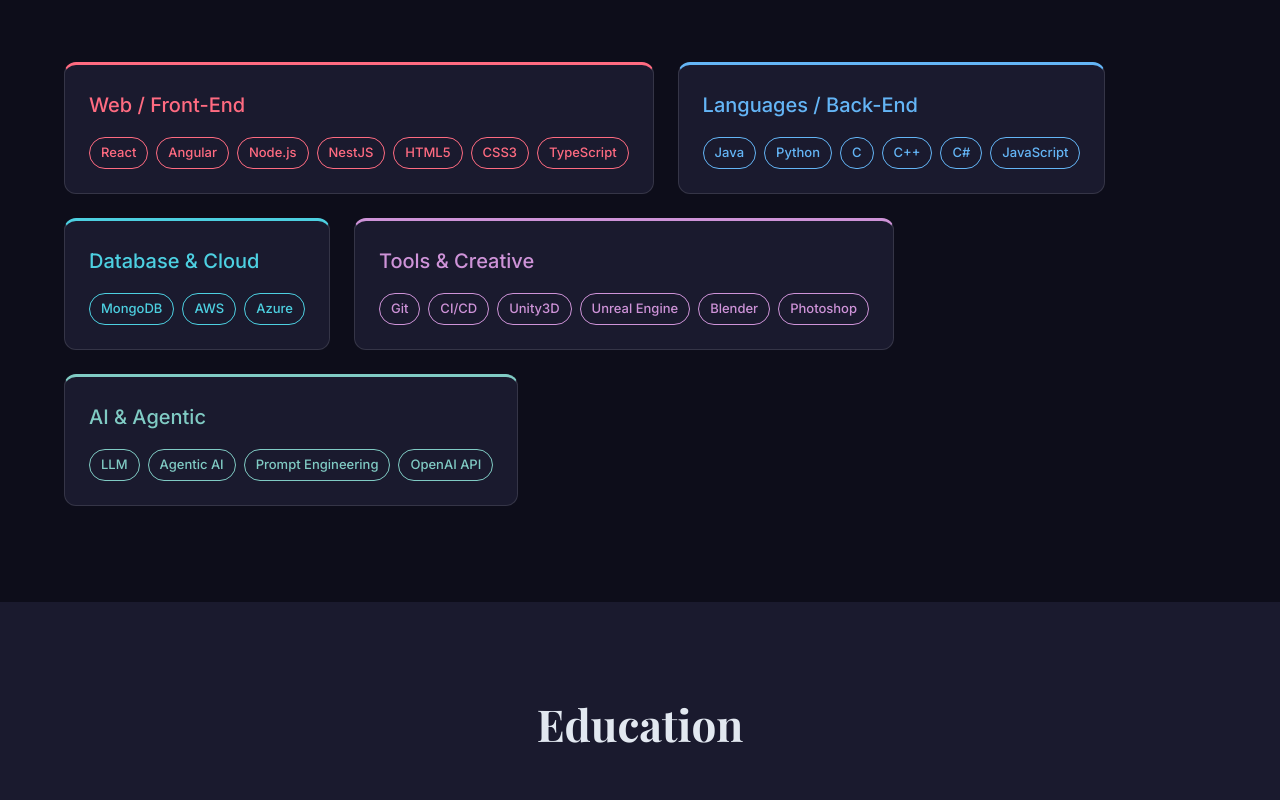
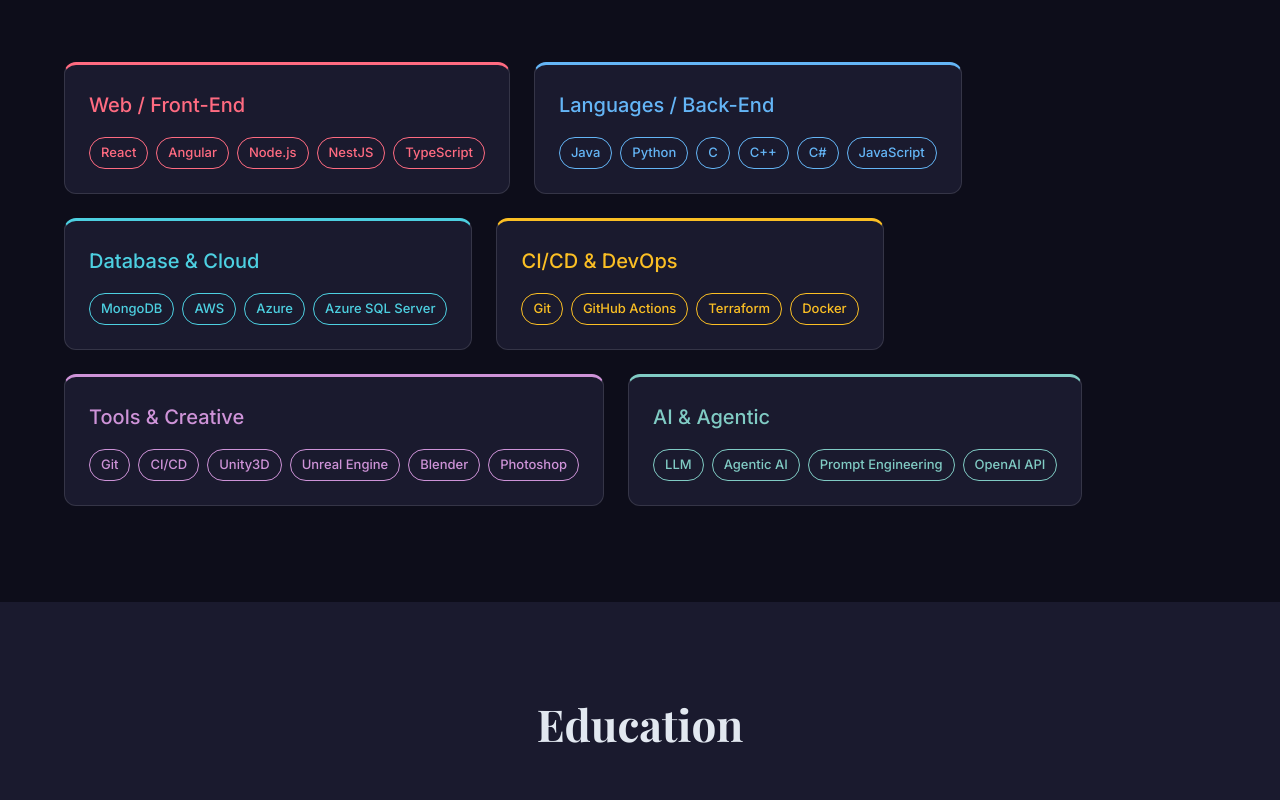
Before and after one commit to MathisLeclair/personalWebsite, a React (Vite) app: page / in a window 1280 px wide. Shown: the part 2900-3700 px from the top of the page. Built offline with nearby package versions, Linux system fonts and the light colour scheme.

Commit message:
feat: add cicd skills

```diff
--- a/src/data/cvData.js
+++ b/src/data/cvData.js
@@ -4,8 +4,6 @@
     email: 'mathis87270@gmail.com',
     phone: '+33 6 51 18 04 58',
     location: 'Paris, France',
-    github: '',
-    linkedin: 'https://linkedin.com/in/mathisleclair',
     github: 'https://github.com/MathisLeclair',
     avatarUrl: '/avatar.jpg',
     // CV download paths (served from /public/cv/)
@@ -35,6 +33,7 @@
     frontend: '#e94560',
     backend: '#0f3460',
     database_cloud: '#16213e',
+    ci_cd: '#b45309',
     tools: '#533483',
     ai: '#00695c',
 }
@@ -44,15 +43,17 @@
     frontend: '#ff6b81',
     backend: '#64b5f6',
     database_cloud: '#4dd0e1',
+    ci_cd: '#fbbf24',
     tools: '#ce93d8',
     ai: '#80cbc4',
 }
 
 
 export const skills = {
-    frontend: ['React', 'Angular', 'Node.js', 'NestJS', 'HTML5', 'CSS3', 'TypeScript'],
+    frontend: ['React', 'Angular', 'Node.js', 'NestJS', 'TypeScript'],
     backend: ['Java', 'Python', 'C', 'C++', 'C#', 'JavaScript'],
-    database_cloud: ['MongoDB', 'AWS', 'Azure'],
+    database_cloud: ['MongoDB', 'AWS', 'Azure', 'Azure SQL Server'],
+    ci_cd: ['Git', 'GitHub Actions', 'Terraform', 'Docker'],
     tools: ['Git', 'CI/CD', 'Unity3D', 'Unreal Engine', 'Blender', 'Photoshop'],
     ai: ['LLM', 'Agentic AI', 'Prompt Engineering', 'OpenAI API'],
 }
--- a/src/i18n/locales/en.json
+++ b/src/i18n/locales/en.json
@@ -111,6 +111,7 @@
             "frontend": "Web / Front-End",
             "backend": "Languages / Back-End",
             "database_cloud": "Database & Cloud",
+            "ci_cd": "CI/CD & DevOps",
             "ai": "AI & Agentic",
             "tools": "Tools & Creative"
         }
--- a/src/i18n/locales/fr.json
+++ b/src/i18n/locales/fr.json
@@ -111,6 +111,7 @@
             "frontend": "Web / Front-End",
             "backend": "Langages / Back-End",
             "database_cloud": "Base de données & Cloud",
+            "ci_cd": "CI/CD & DevOps",
             "ai": "IA & Agentique",
             "tools": "Outils & Créatif"
         }
```
